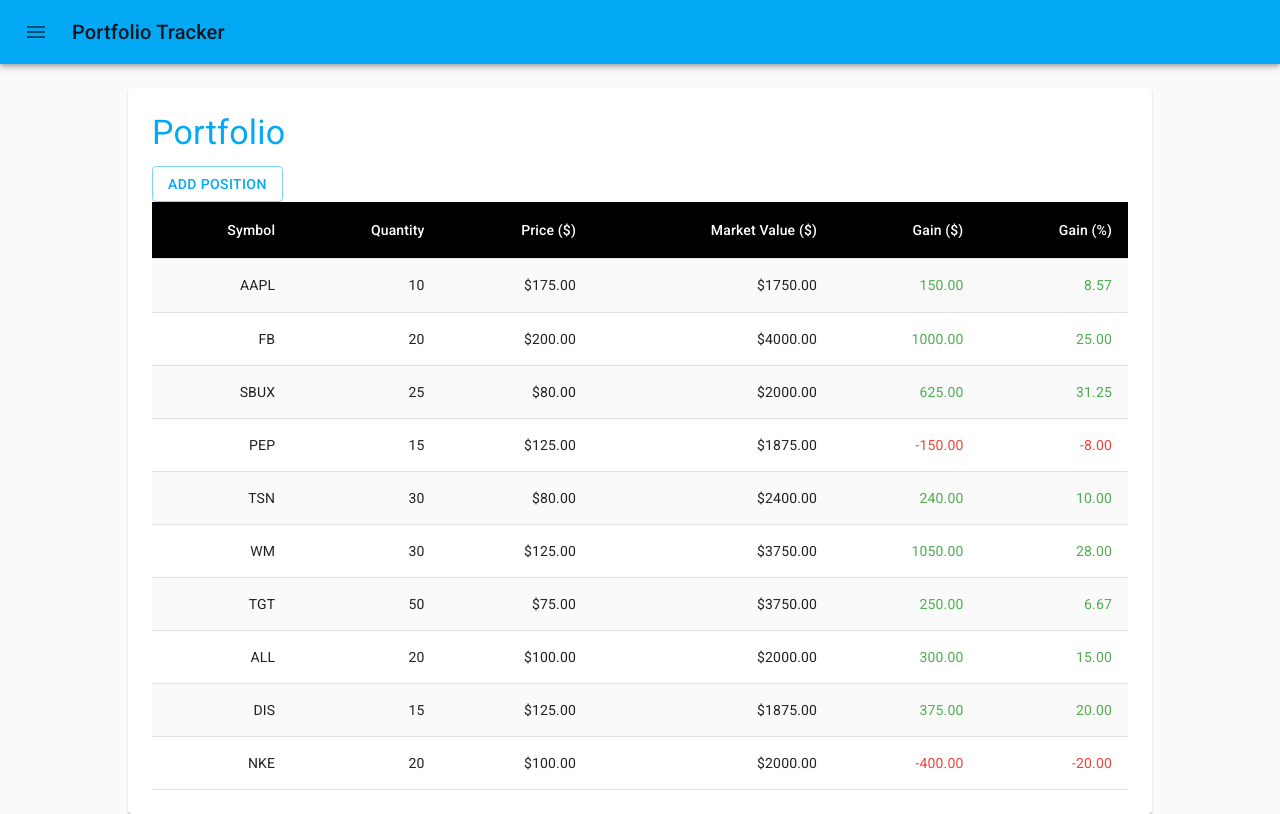
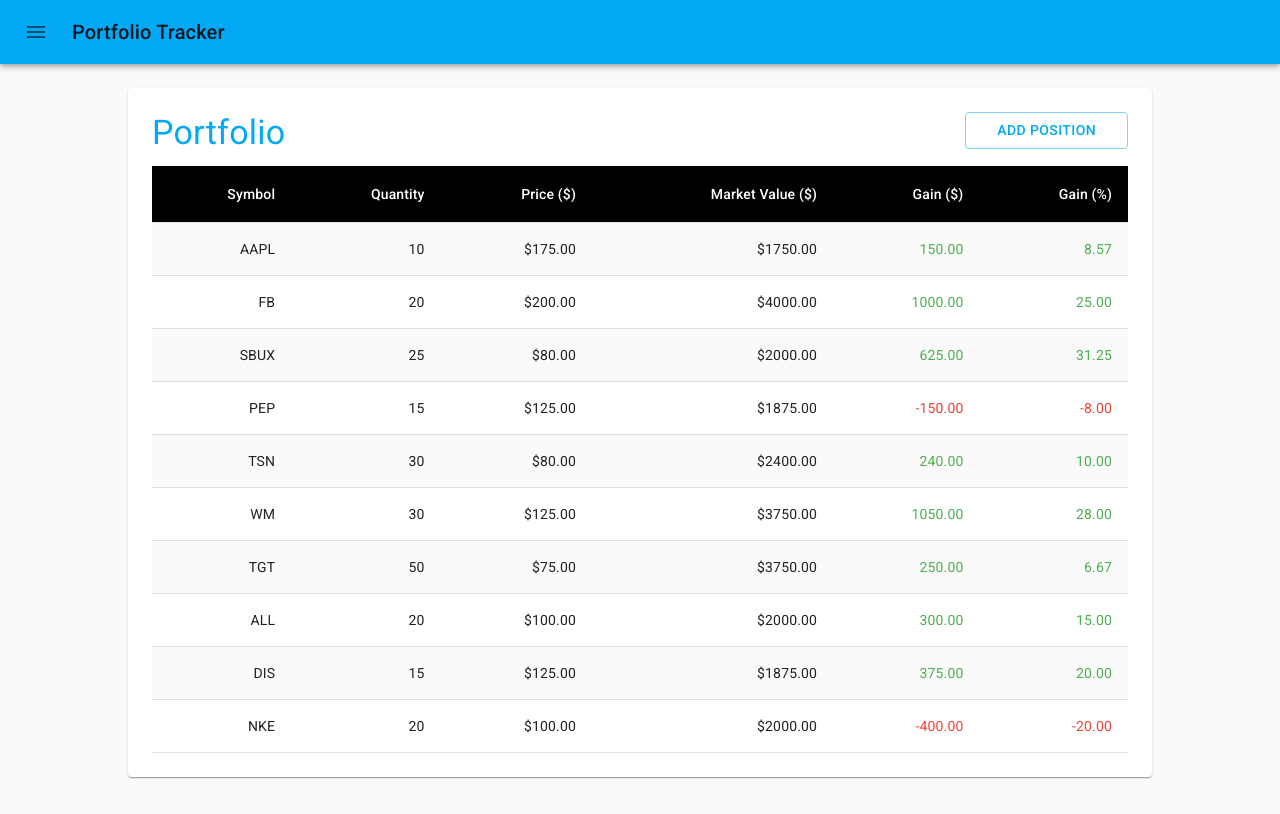
Before and after one commit to drod1000/portfolio-tracker-client, a React (Create React App) app: page / in a window 1280 px wide. Built offline with nearby package versions, Linux system fonts and the light colour scheme.

Commit message:
Properly aligns dialog button

```diff
--- a/src/components/AddPositionFormDialog/AddPositionFormDialog.js
+++ b/src/components/AddPositionFormDialog/AddPositionFormDialog.js
@@ -4,10 +4,17 @@
 import DialogActions from '@material-ui/core/DialogActions';
 import DialogContent from '@material-ui/core/DialogContent';
 import DialogTitle from '@material-ui/core/DialogTitle';
+import { makeStyles } from '@material-ui/styles';
 
+const useStyles = makeStyles({
+  button: {
+    width: '100%'
+  }
+})
 
 const AddPositionFormDialog = () => {
   const [open, setOpen] = React.useState(false);
+  const classes = useStyles();
 
   const handleOpen = () => {
     setOpen(true);
@@ -23,7 +30,11 @@
 
   return (
     <div>
-      <Button variant="outlined" color="primary" onClick={handleOpen}>
+      <Button
+        className={classes.button}
+        variant="outlined"
+        color="primary"
+        onClick={handleOpen}>
         Add Position
       </Button>
       <Dialog open={open} onClose={handleClose}>
@@ -44,5 +55,4 @@
   )
 }
 
-
 export default AddPositionFormDialog;
--- a/src/components/containers/Portfolio/Portfolio.js
+++ b/src/components/containers/Portfolio/Portfolio.js
@@ -1,6 +1,7 @@
 import React, { Component } from 'react';
 import { connect } from 'react-redux'
 import PropTypes from 'prop-types';
+import Grid from '@material-ui/core/Grid';
 import Paper from '@material-ui/core/Paper';
 import Typography from '@material-ui/core/Typography';
 import { withStyles } from '@material-ui/styles';
@@ -34,13 +35,19 @@
 
     return (
       <Paper className={classes.paper}>
+        <Grid container>
+          <Grid item xs={10}>
             <Typography
               className={classes.typography}
               variant="h4"
               color="primary">
               Portfolio
             </Typography>
+          </Grid>
+          <Grid item xs={2}>
             <AddPositionFormDialog></AddPositionFormDialog>
+          </Grid>
+        </Grid>
         {table}
       </Paper>
     )
```
Lines whose indentation alone changed are shown as unchanged.
